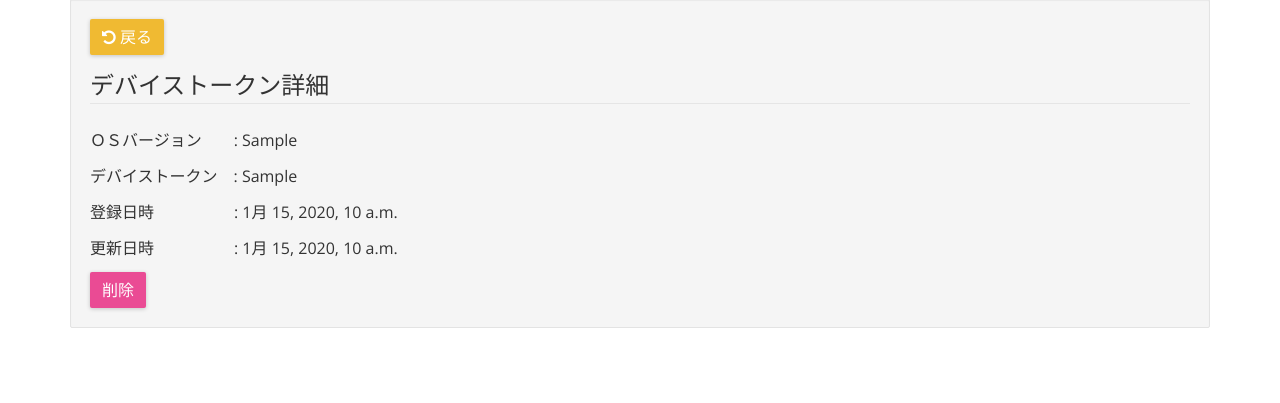
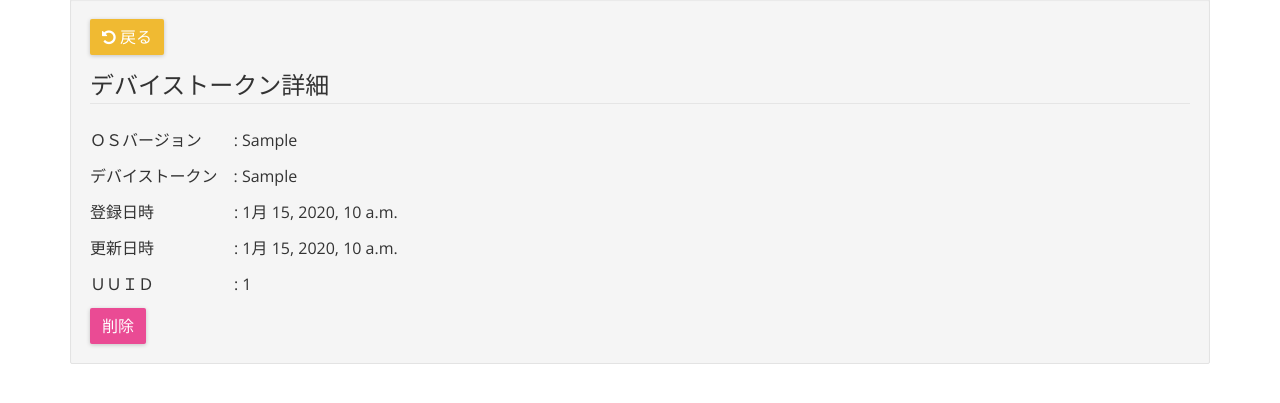
Before and after one commit to nnsnodnb/djabaas, a Django app: template push/templates/push/device_token_detail.html in a window 1280 px wide. Shown: the part 101-504 px from the top of the page. Run offline with Django 3.2, Linux system fonts and the light colour scheme; the template is opened without the code that fills it: most values are stand-ins (such as "Sample title", 1, 10 or a date in 2020); data that the repository does not hold is empty; some libraries are stand-ins or nearby versions.

Commit message:
Modify deviceToken detail

```diff
--- a/push/templates/push/device_token_detail.html
+++ b/push/templates/push/device_token_detail.html
@@ -40,6 +40,7 @@
                 <p>デバイストークン　: {{ result.device_token }}</p>
                 <p>登録日時　　　　　: {{ result.register_datetime }}</p>
                 <p>更新日時　　　　　: {{ result.update_datetime }}</p>
+                <p>ＵＵＩＤ　　　　　: {{ result.uuid }}</p>
                 <a href="{% url 'push:delete_device_token' device_token_id=result.id %}">
                     <button class="btn btn-danger" onClick="return confirm('削除してもいいですか？')">削除</button>
                 </a>
```
